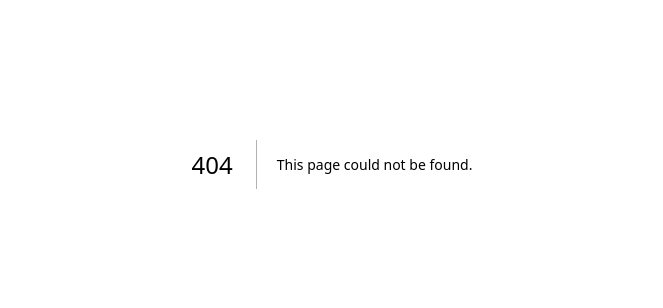
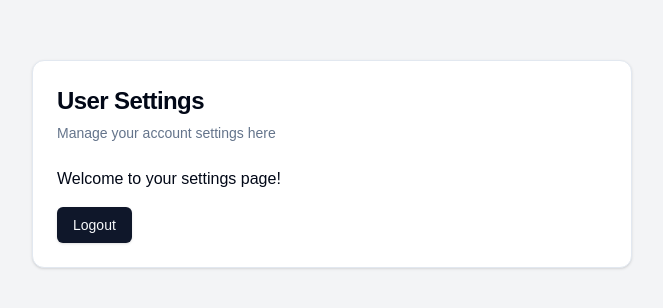
Before and after one commit to Aleadinglight/user-profile-page, a Next.js app: page /user/settings in a window 1280 px wide. Before the commit this address had no page. Shown: the part 236-544 px from the top of the page, without its empty margins (308-971 px from the left). Built offline with nearby package versions, Linux system fonts and the light colour scheme.

Commit message:
Added routing from auth page to settings page

```diff
--- a/src/app/auth/auth-page.tsx
+++ b/src/app/auth/auth-page.tsx
@@ -2,6 +2,7 @@
 
 import { useState } from 'react'
 import { Button } from "@/components/ui/button"
+import { useRouter } from 'next/navigation'
 import { Card, CardContent, CardDescription, CardFooter, CardHeader, CardTitle } from "@/components/ui/card"
 import { Input } from "@/components/ui/input"
 import { Label } from "@/components/ui/label"
@@ -12,8 +13,9 @@ export default function AuthPage() {
   const [password, setPassword] = useState('')
   const [confirmPassword, setConfirmPassword] = useState('')
   const [error, setError] = useState('')
+  const router = useRouter()
 
-  const handleSubmit = (e: React.FormEvent) => {
+  const handleSubmit = async (e: React.FormEvent) => {
     e.preventDefault()
     setError('')
 
@@ -28,7 +30,22 @@ export default function AuthPage() {
     }
 
     // Here you would typically call your authentication API
-    console.log(isLogin ? 'Logging in...' : 'Registering...', { email, password })
+    try {
+      // Here you would typically call your authentication API
+      // For demonstration, we'll simulate a successful login
+      if (isLogin) {
+        console.log('Logging in...', { email, password })
+        // Simulate API call
+        await new Promise(resolve => setTimeout(resolve, 1000))
+        // Redirect to user settings page after successful login
+        router.push('/user/settings')
+      } else {
+        console.log('Registering...', { email, password })
+        // Handle registration logic here
+      }
+    } catch (err) {
+      setError('An error occurred. Please try again.')
+    }
   }
 
   return (
--- /dev/null
+++ b/src/app/user/settings/page.tsx
@@ -0,0 +1,30 @@
+'use client'
+
+import { Button } from "@/components/ui/button"
+import { Card, CardContent, CardDescription, CardHeader, CardTitle } from "@/components/ui/card"
+import { useRouter } from 'next/navigation'
+
+export default function UserSettingsPage() {
+    const router = useRouter()
+
+    const handleLogout = () => {
+        // Here you would typically handle the logout logic
+        console.log('Logging out...')
+        router.push('/auth') // Redirect back to the auth page after logout
+    }
+
+    return (
+        <div className="min-h-screen flex items-center justify-center bg-gray-100 p-4">
+            <Card className="w-full max-w-[600px]">
+                <CardHeader>
+                    <CardTitle className="text-2xl font-semibold">User Settings</CardTitle>
+                    <CardDescription>Manage your account settings here</CardDescription>
+                </CardHeader>
+                <CardContent>
+                    <p className="mb-4">Welcome to your settings page!</p>
+                    <Button onClick={handleLogout}>Logout</Button>
+                </CardContent>
+            </Card>
+        </div>
+    )
+}
```
